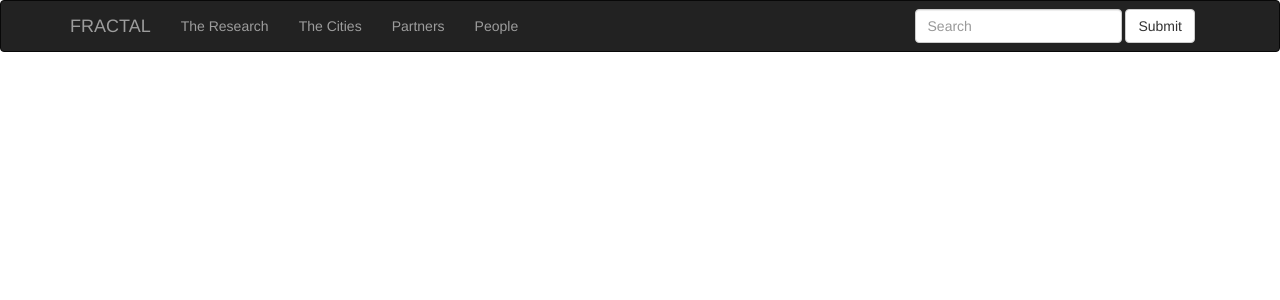
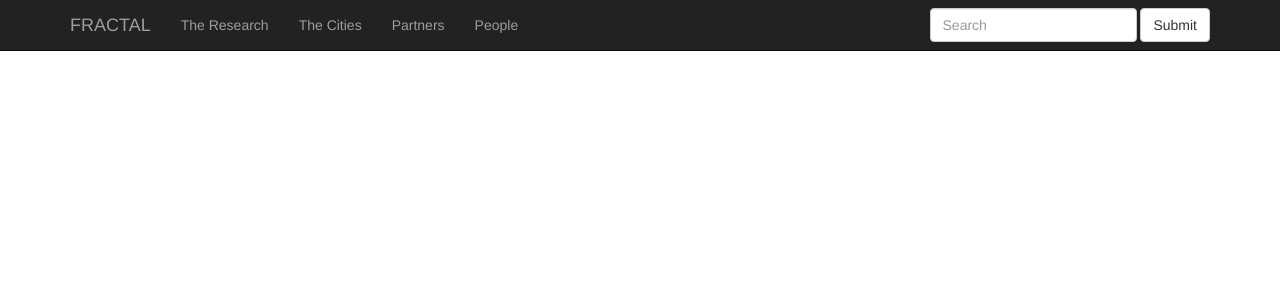
Before and after one commit to jackaranda/fractal-web, a Django app: page /people/ in a window 1280 px wide. Shown: the top 300 px of the page. Run offline with Django 3.2, Linux system fonts and the light colour scheme; data that the repository does not hold is empty; parts of the project's set-up code (start-up, migrations or seed data) failed here and were passed over; some libraries are stand-ins or nearby versions.

Commit message:
Updated menus and styles

```diff
--- a/fractal/static/web/css/style.css
+++ b/fractal/static/web/css/style.css
@@ -1,3 +1,7 @@
+
+body {
+	padding-top: 100px;
+}
 
 #bigblock {
 }
--- a/fractal/web/templates/web/base.html
+++ b/fractal/web/templates/web/base.html
@@ -31,7 +31,7 @@
 
   <body>
 
-	<nav class="navbar navbar-inverse">
+	<nav class="navbar navbar-inverse navbar-fixed-top">
 	  <div class="container">
 	    <!-- Brand and toggle get grouped for better mobile display -->
 	    <div class="navbar-header">
@@ -50,8 +50,8 @@
 	      <ul class="nav navbar-nav">
 	        <li><a href="#">The Research</a></li>
 	        <li><a href="#">The Cities</a></li>
-	        <li><a href="#">Partners</a></li>
-	        <li><a href="#">People</a></li>
+	        <li><a href="/organisations/">Partners</a></li>
+	        <li><a href="/people/">People</a></li>
 	      </ul>
 
 	      <form class="navbar-form navbar-right" role="search">
--- a/fractal/web/templates/web/organisation.html
+++ b/fractal/web/templates/web/organisation.html
@@ -10,10 +10,12 @@
 
 {% block content %}
 
+<div class="container">
+
 {% for organisation in organisations %}
 {% if edit %}<form action="{% url 'web:organisation' organisation.slug%}" method='post'>{% csrf_token %}{{ form.errors }}{% endif %}
 <div class='row'>
-	<div class='col-md-1'>
+	<div class='col-md-2'>
 		<center><img style="padding-top:20px;" class='img-responsive img-rounded' src="/media/organisation/logos/{{ organisation.logo }}"></center>
 		{% if edit %}<label for"id_logo">Change logo</label>{{ form.logo }}{% endif %}
 	</div>
@@ -47,4 +49,6 @@
 </div>
 {% endfor %}
 
+</div>
+
 {% endblock %}
--- a/fractal/web/templates/web/people.html
+++ b/fractal/web/templates/web/people.html
@@ -10,15 +10,17 @@
 
 {% block content %}
 
+<div class="container">
+
 {% for person in people %}
 {% if edit %}<form action="{% url 'web:people' person.fullname_underscore %}" method='post'>{% csrf_token %}{{ form.errors }}{% endif %}
 <div class='row'>
-	<div class='col-md-1'>
+	<div class='col-md-2'>
 		<center><img class='img-responsive img-rounded' src="/media/organisation/photos/{{ person.photo }}"></center>
 		{% if edit %}<label for"id_logo">Change logo</label>{{ form.logo }}{% endif %}
 	</div>
 
-	<div class='col-md-11'>
+	<div class='col-md-9'>
 	{% if edit %}
 		<label for"id_firstname">First name</label><input type="text" class="form-control" id="id_firstname" name="firstname" placeholder="First name" value="{{ person.firstname }}">
 		<label for"id_lastname">First name</label><input type="text" class="form-control" id="id_lastname" name="lastname" placeholder="First name" value="{{ person.lastname }}">
@@ -45,4 +47,7 @@
 </div>
 {% endfor %}
 
+<div class="container">
+
+
 {% endblock %}
```
